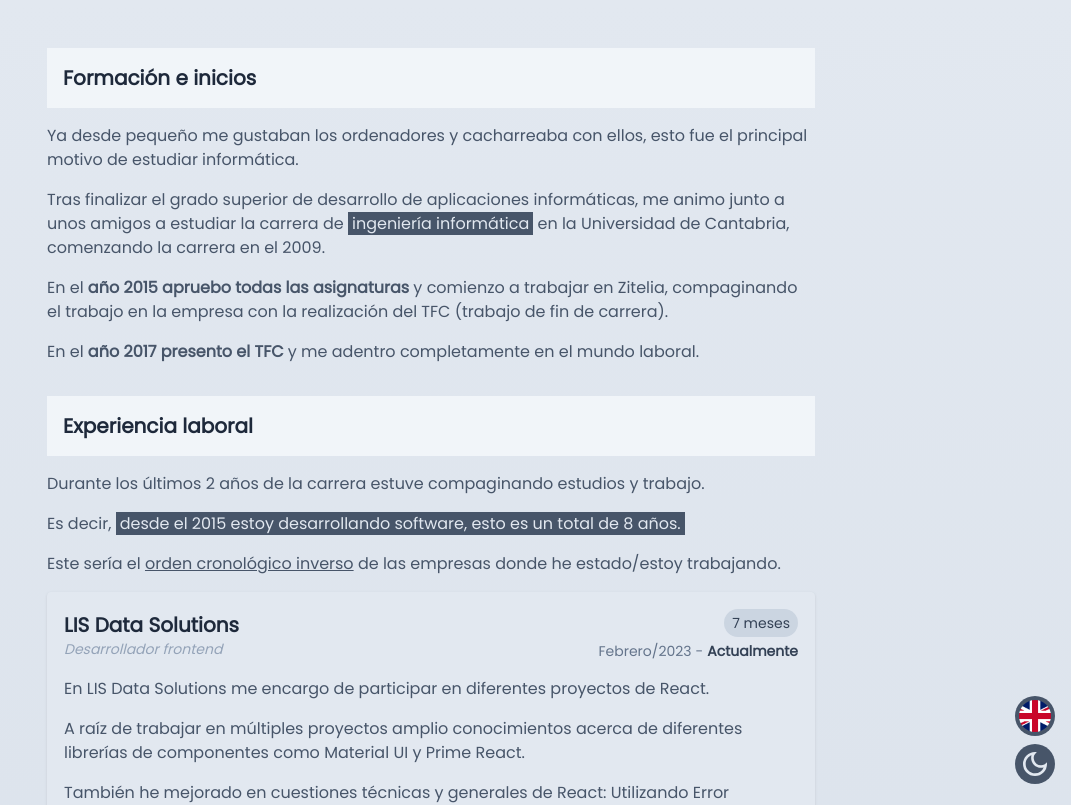
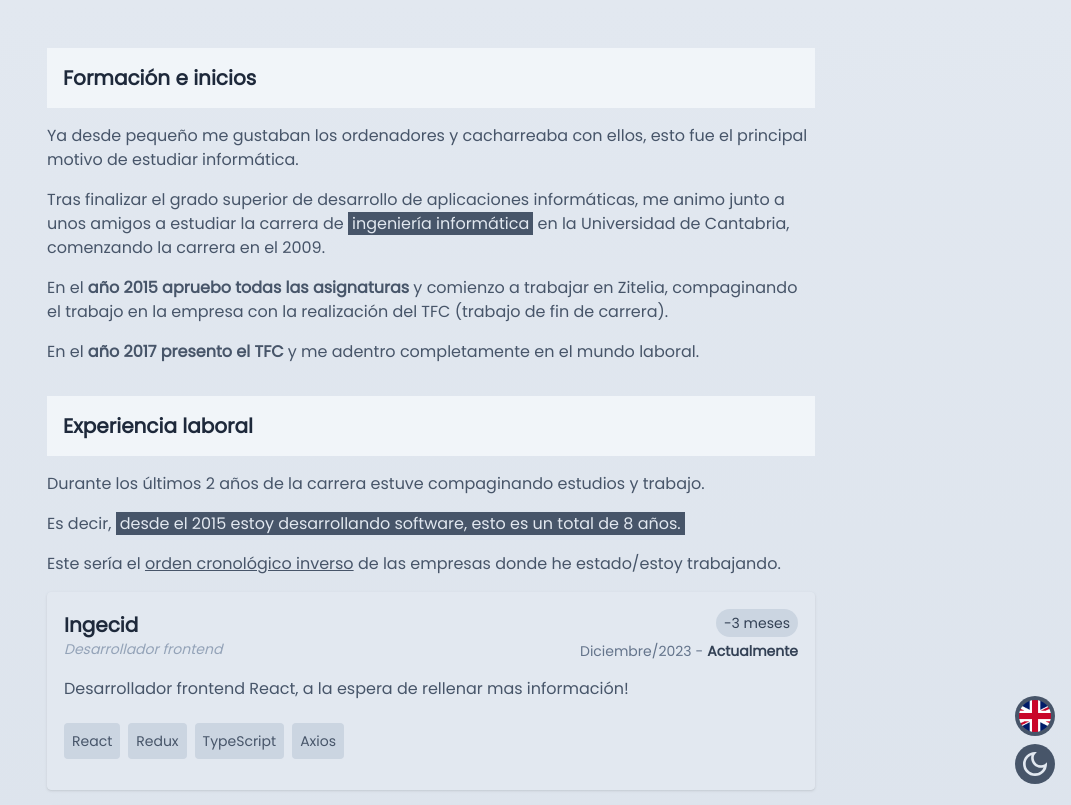
Before and after one commit to javiervallejooca/javiervallejo.me, a React (Vite) app: page /sobre-mi in a window 1280 px wide. Shown: the top 805 px of the page, without its empty margins (209-1280 px from the left). Built offline with nearby package versions, Linux system fonts and the light colour scheme.

Commit message:
New work, Ingecid

```diff
--- a/index.html
+++ b/index.html
@@ -1,4 +1,4 @@
-<!DOCTYPE html>
+<!doctype html>
 <html lang="es" class="dark">
   <head>
     <meta charset="UTF-8" />
@@ -8,7 +8,7 @@
       href="https://javiervallejo.com/wp-content/uploads/2019/10/logo-bn.png"
     />
     <meta name="viewport" content="width=device-width, initial-scale=1.0" />
-    <title>Javier Vallejo / Desarrollador web / React · JS · PHP</title>
+    <title>Javier Vallejo \ Desarrollador frontend React 💻</title>
     <link
       rel="stylesheet"
       href="https://fonts.googleapis.com/css?family=Poppins"
--- a/src/components/about/WorkingExperience.jsx
+++ b/src/components/about/WorkingExperience.jsx
@@ -63,6 +63,13 @@ const WorkingExperience = () => {
     }
   };
 
+  const companies = [
+    COMPANIES_WHERE_I_WORK.ingecid,
+    COMPANIES_WHERE_I_WORK.lis,
+    COMPANIES_WHERE_I_WORK.iteisa,
+    COMPANIES_WHERE_I_WORK.zitelia,
+  ];
+
   return (
     <div className="relative mb-5 w-5/6 sm:w-3/4 md:w-3/5 xl:max-w-5xl">
       <div className="sticky right-0 top-0 mb-4 bg-slate-100 px-4 py-4 text-xl font-bold text-slate-800 opacity-100 dark:bg-slate-900 dark:text-slate-200">
@@ -89,35 +96,18 @@ const WorkingExperience = () => {
         </p>
       </div>
 
-      <Company
-        companyAsKey={COMPANIES_WHERE_I_WORK.lis.companyAsKey}
-        current={COMPANIES_WHERE_I_WORK.lis.current}
-        dateFrom={COMPANIES_WHERE_I_WORK.lis.dateFrom}
-        dateTo={COMPANIES_WHERE_I_WORK.lis.dateTo}
-        job={COMPANIES_WHERE_I_WORK.lis.job}
-        name={COMPANIES_WHERE_I_WORK.lis.name}
-        technologies={COMPANIES_WHERE_I_WORK.lis.tecnologies}
-      ></Company>
-
-      <Company
-        companyAsKey={COMPANIES_WHERE_I_WORK.iteisa.companyAsKey}
-        current={COMPANIES_WHERE_I_WORK.iteisa.current}
-        dateFrom={COMPANIES_WHERE_I_WORK.iteisa.dateFrom}
-        dateTo={COMPANIES_WHERE_I_WORK.iteisa.dateTo}
-        job={COMPANIES_WHERE_I_WORK.iteisa.job}
-        name={COMPANIES_WHERE_I_WORK.iteisa.name}
-        technologies={COMPANIES_WHERE_I_WORK.iteisa.tecnologies}
-      ></Company>
-
-      <Company
-        companyAsKey={COMPANIES_WHERE_I_WORK.zitelia.companyAsKey}
-        current={COMPANIES_WHERE_I_WORK.zitelia.current}
-        dateFrom={COMPANIES_WHERE_I_WORK.zitelia.dateFrom}
-        dateTo={COMPANIES_WHERE_I_WORK.zitelia.dateTo}
-        job={COMPANIES_WHERE_I_WORK.zitelia.job}
-        name={COMPANIES_WHERE_I_WORK.zitelia.name}
-        technologies={COMPANIES_WHERE_I_WORK.zitelia.tecnologies}
-      ></Company>
+      {companies.map((company) => (
+        <Company
+          key={crypto.randomUUID()}
+          companyAsKey={company.companyAsKey}
+          current={company.current}
+          dateFrom={company.dateFrom}
+          dateTo={company.dateTo}
+          job={company.job}
+          name={company.name}
+          technologies={company.tecnologies}
+        />
+      ))}
     </div>
   );
 };
--- a/src/components/companies/Company.jsx
+++ b/src/components/companies/Company.jsx
@@ -1,7 +1,9 @@
+import Technologies from "./Technologies";
+import TimeWorked from "./TimeWorked";
+
+import Ingecid from "./descriptionCompanies/Ingecid";
 import Iteisa from "./descriptionCompanies/Iteisa";
 import Lis from "./descriptionCompanies/Lis";
-import Technologies from "./Technologies";
-import TimeWorked from "./TimeWorked";
 import Zitelia from "./descriptionCompanies/Zitelia";
 
 import { COMPANIES_WHERE_I_WORK } from "../../global.js";
@@ -15,6 +17,13 @@ const Company = ({
   name,
   technologies,
 }) => {
+  const companyDescriptions = {
+    [COMPANIES_WHERE_I_WORK.ingecid.companyAsKey]: <Ingecid />,
+    [COMPANIES_WHERE_I_WORK.lis.companyAsKey]: <Lis />,
+    [COMPANIES_WHERE_I_WORK.iteisa.companyAsKey]: <Iteisa />,
+    [COMPANIES_WHERE_I_WORK.zitelia.companyAsKey]: <Zitelia />,
+  };
+
   return (
     <div className="mb-4 flex flex-col rounded border border-slate-200 bg-slate-200 p-4 text-white shadow dark:border-slate-800 dark:bg-slate-800  dark:text-black">
       <div className="flex flex-col sm:flex-row sm:justify-between">
@@ -33,13 +42,7 @@ const Company = ({
         />
       </div>
       <div className="mt-4 mb-1 text-slate-600 dark:text-slate-400">
-        {companyAsKey === COMPANIES_WHERE_I_WORK.lis.companyAsKey && <Lis />}
-        {companyAsKey === COMPANIES_WHERE_I_WORK.iteisa.companyAsKey && (
-          <Iteisa />
-        )}
-        {companyAsKey === COMPANIES_WHERE_I_WORK.zitelia.companyAsKey && (
-          <Zitelia />
-        )}
+        {companyDescriptions[companyAsKey]}
       </div>
       <Technologies technologies={technologies} />
     </div>
--- /dev/null
+++ b/src/components/companies/descriptionCompanies/Ingecid.jsx
@@ -0,0 +1,11 @@
+const Ingecid = () => {
+  return (
+    <div>
+      <p className="mb-4">
+        Desarrollador frontend React, a la espera de rellenar mas información!
+      </p>
+    </div>
+  );
+};
+
+export default Ingecid;
--- a/src/components/companies/descriptionCompanies/Lis.jsx
+++ b/src/components/companies/descriptionCompanies/Lis.jsx
@@ -2,8 +2,8 @@ const Lis = () => {
   return (
     <div>
       <p className="mb-4">
-        En LIS Data Solutions me encargo de participar en diferentes proyectos
-        de React.
+        En LIS Data Solutions participaba en diferentes proyectos como
+        desarrollador de Frontend de React.
       </p>
       <p className="mb-4">
         A raíz de trabajar en múltiples proyectos amplio conocimientos acerca de
--- a/src/global.js
+++ b/src/global.js
@@ -91,8 +91,8 @@ export const COMPANIES_WHERE_I_WORK = {
   lis: {
     companyAsKey: "lis",
     dateFrom: "2023-02-06",
-    dateTo: new Date(),
-    current: true,
+    dateTo: "2023-11-30",
+    current: false,
     job: "Desarrollador frontend",
     name: "LIS Data Solutions",
     color: "#00b1e2",
@@ -109,6 +109,16 @@ export const COMPANIES_WHERE_I_WORK = {
       "Tailwind CSS",
       "Python",
     ],
+  },
+  ingecid: {
+    companyAsKey: "ingecid",
+    dateFrom: "2023-12-01",
+    dateTo: new Date(),
+    current: true,
+    job: "Desarrollador frontend",
+    name: "Ingecid",
+    color: "#212f40",
+    tecnologies: ["React", "Redux", "TypeScript", "Axios"],
   },
 };
 
@@ -152,6 +162,19 @@ export const SERIES_FOR_CHART = [
       },
     ],
   },
+  // Ingecid
+  {
+    name: COMPANIES_WHERE_I_WORK.ingecid.name,
+    data: [
+      {
+        x: "💻",
+        y: [
+          convertMomentToDate(COMPANIES_WHERE_I_WORK.ingecid.dateFrom),
+          convertMomentToDate(COMPANIES_WHERE_I_WORK.ingecid.dateTo),
+        ],
+      },
+    ],
+  },
 ];
 
 export const optionsForChart = {
@@ -177,6 +200,7 @@ export const optionsForChart = {
     COMPANIES_WHERE_I_WORK.zitelia.color.toString(),
     COMPANIES_WHERE_I_WORK.iteisa.color.toString(),
     COMPANIES_WHERE_I_WORK.lis.color.toString(),
+    COMPANIES_WHERE_I_WORK.ingecid.color.toString(),
   ],
   fill: {
     type: "solid",
```
Also changed, not shown: package.json (+14 -14 lines), 1 other file (tests, documents, lock files or other folders).
